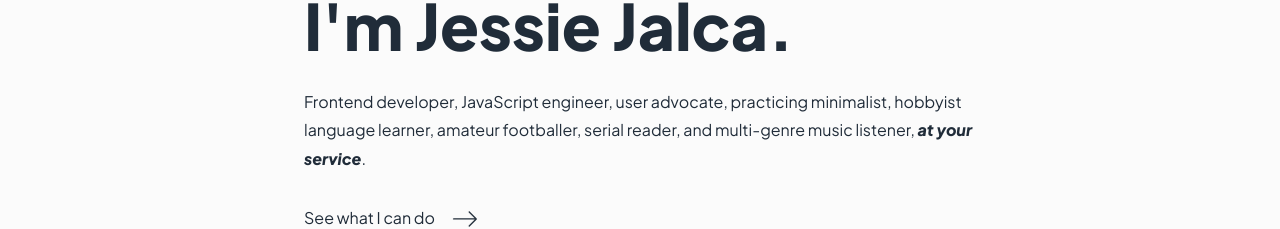
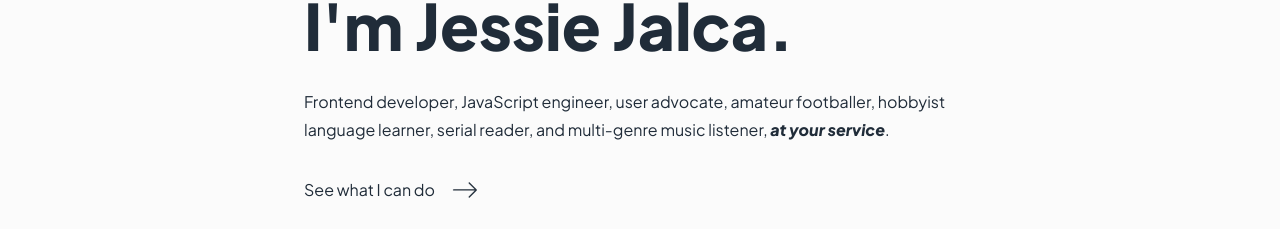
Before and after one commit to jessiejalca/portfolio, a React (Vite) app: page / in a window 1280 px wide. Shown: the part 171-400 px from the top of the page. Built offline with nearby package versions, Linux system fonts and the light colour scheme.

Commit message:
content: Simplify hero paragraph

```diff
--- a/src/routes/Home.jsx
+++ b/src/routes/Home.jsx
@@ -7,9 +7,9 @@ const Home = () => {
       <div className="hero">
         <h1>I'm Jessie Jalca.</h1>
         <p>
-          Frontend developer, JavaScript engineer, user advocate, practicing
-          minimalist, hobbyist language learner, amateur footballer, serial
-          reader, and multi-genre music listener, <em>at your service</em>.
+          Frontend developer, JavaScript engineer, user advocate, amateur
+          footballer, hobbyist language learner, serial reader, and multi-genre
+          music listener, <em>at your service</em>.
         </p>
         <Link className="actionBtn" to={"/projects"}>
           <p>See what I can do</p>
```
